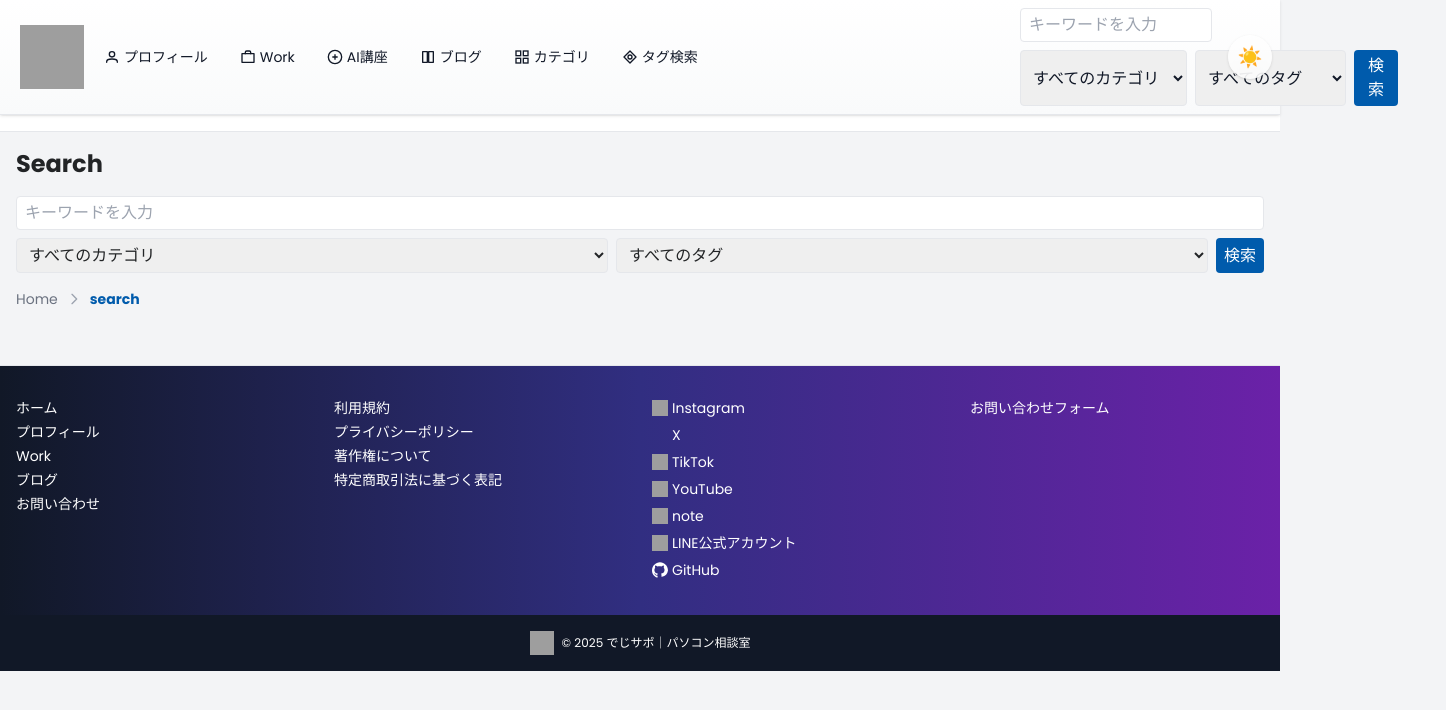
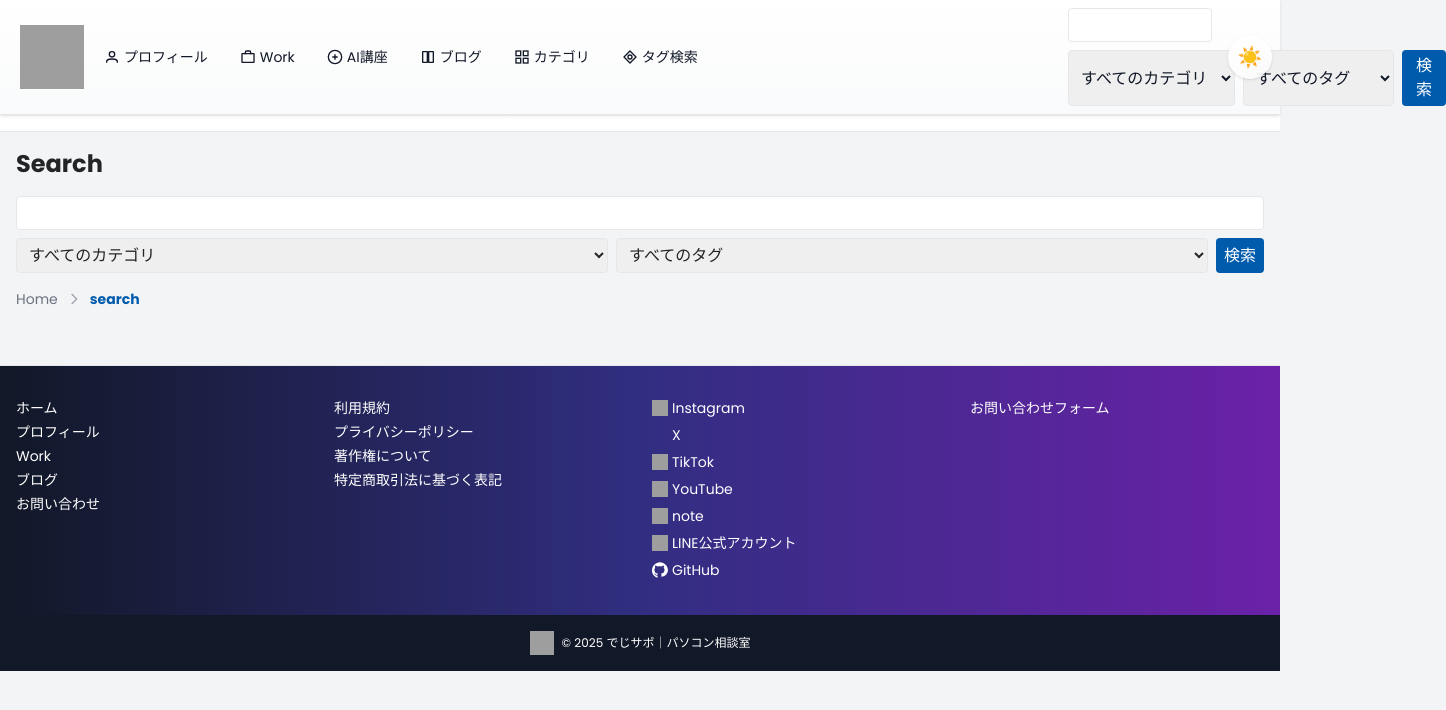
Before and after one commit to maruyamamasaya/Portfolio, a Next.js app: page /search in a window 1280 px wide. Shown: the top 710 px of the page, 1446 px wide, since content can reach past the window. Built offline with nearby package versions, Linux system fonts and the light colour scheme; grey boxes are pictures that could not be loaded.

Commit message:
Shrink search bar and remove placeholder

```diff
--- a/src/app/components/Header.tsx
+++ b/src/app/components/Header.tsx
@@ -179,7 +179,7 @@ export default function Header() {
           </ul>
         </nav>
         <div className="flex items-center space-x-4 ml-auto">
-          <div className="hidden sm:block w-48">
+          <div className="hidden sm:block w-36">
             <SearchBar showHistory={false} />
           </div>
           <DarkModeToggle />
--- a/src/app/components/SearchBar.tsx
+++ b/src/app/components/SearchBar.tsx
@@ -81,7 +81,6 @@ export default function SearchBar({ className, showHistory = true }: Props) {
             type="text"
             value={query}
             onChange={(e) => setQuery(e.target.value)}
-            placeholder="キーワードを入力"
             className="border rounded px-2 py-1 w-full"
           />
           {suggestions.length > 0 && (
@@ -193,7 +192,6 @@ export default function SearchBar({ className, showHistory = true }: Props) {
                   type="text"
                   value={query}
                   onChange={(e) => setQuery(e.target.value)}
-                  placeholder="キーワードを入力"
                   className="border rounded px-2 py-1 flex-1"
                 />
                 <button
```
